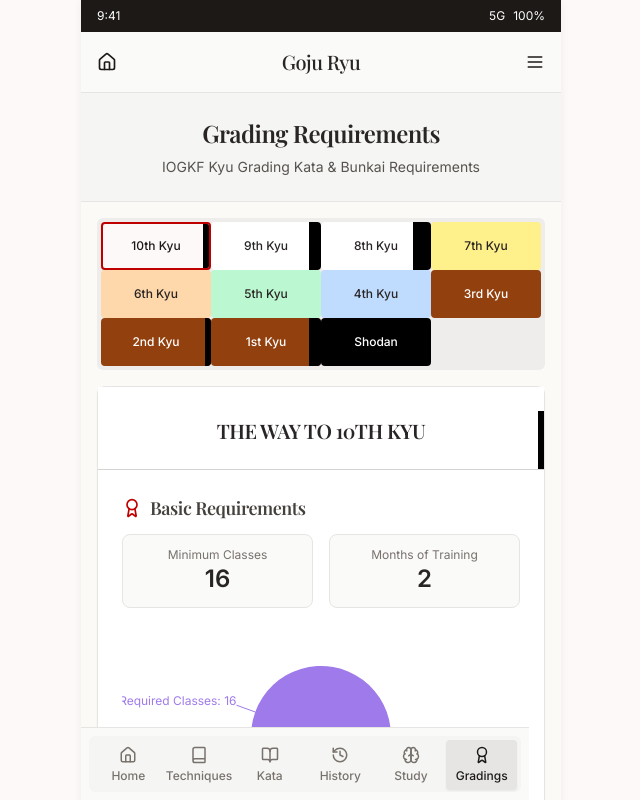
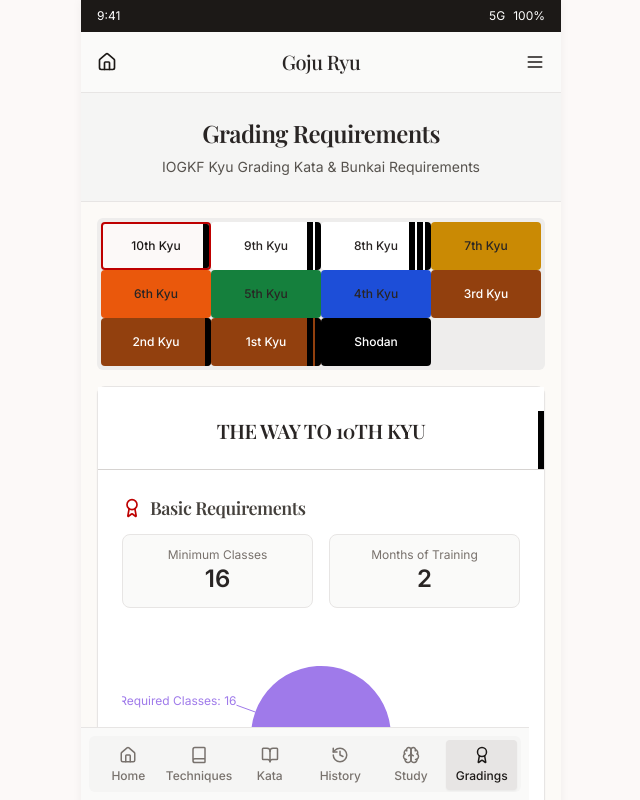
Before and after one commit to RudivanHemert/Gojupedia, a React (Vite) app: page /gradings in a window 1280 px wide. Shown: the top 800 px of the page, without its empty margins (319-959 px from the left). Built offline with nearby package versions, Linux system fonts and the light colour scheme.

Commit message:
Fix: Improve grading level stripes and colors
- Separated black stripes in grading levels.
- Used darker versions of yellow, orange, green, and blue colors.

```diff
--- a/src/pages/GradingsPage.tsx
+++ b/src/pages/GradingsPage.tsx
@@ -46,30 +46,30 @@ const GradingsPage = () => {
     {
       id: "7th-kyu",
       label: "7th Kyu",
-      color: "bg-yellow-200",
+      color: "bg-yellow-600",
       stripes: 0,
-      borderColor: "border-yellow-300"
+      borderColor: "border-yellow-700"
     },
     {
       id: "6th-kyu",
       label: "6th Kyu",
-      color: "bg-orange-200",
+      color: "bg-orange-600",
       stripes: 0,
-      borderColor: "border-orange-300"
+      borderColor: "border-orange-700"
     },
     {
       id: "5th-kyu",
       label: "5th Kyu",
-      color: "bg-green-200",
+      color: "bg-green-700",
       stripes: 0,
-      borderColor: "border-green-300"
+      borderColor: "border-green-800"
     },
     {
       id: "4th-kyu",
       label: "4th Kyu",
-      color: "bg-blue-200",
+      color: "bg-blue-700",
       stripes: 0,
-      borderColor: "border-blue-300"
+      borderColor: "border-blue-800"
     },
     {
       id: "3rd-kyu",
@@ -849,7 +849,11 @@ const GradingsPage = () => {
     const stripes = [];
     for (let i = 0; i < count; i++) {
       stripes.push(
-        <div key={i} className="w-1.5 h-full bg-black absolute right-0" style={{ right: `${i * 6}px` }} />
+        <div
+          key={i}
+          className="w-1.5 h-full bg-black absolute"
+          style={{ right: `${i * 8}px` }}
+        />
       );
     }
     return stripes;
```
